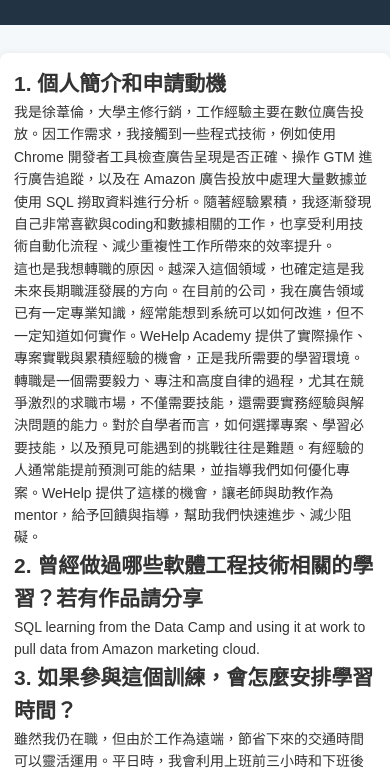
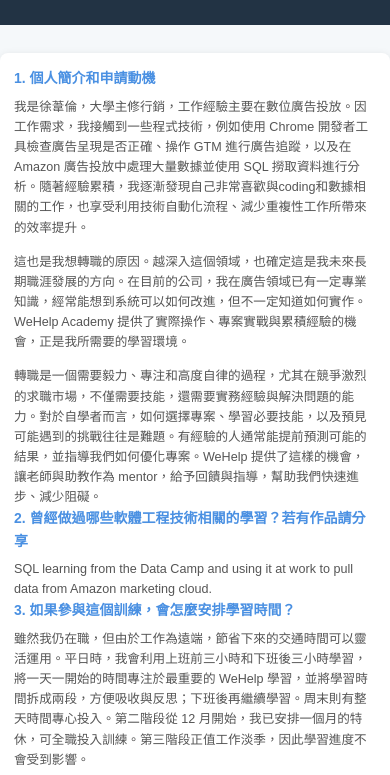
Before and after one commit to ellianahsu/WeHelp, a plain HTML site: page index.html in a window 390 px wide. Shown: the part 62-837 px from the top of the page. Drawn offline with Linux system fonts and the light colour scheme.

Commit message:
Update style.css

```diff
--- a/style.css
+++ b/style.css
@@ -40,19 +40,19 @@ body {
     gap: 1.5rem;
 }
 
-.question-item h2 {
+.qa h2 {
     color: #4a90e2;
     font-size: 1.2rem;
     margin-bottom: 0.5rem;
 }
 
-.question-item p {
+.qa p {
     font-size: 1rem;
     color: #555;
     margin-bottom: 1rem; /* ✅ add space between paragraphs */
 }
 
-.question-item p:last-child {
+.qa p:last-child {
     margin-bottom: 0; /* ✅ prevent extra space at the very end */
 }
 
@@ -75,10 +75,10 @@ body {
     .container {
       padding: 1rem;
     }
-    .question-item h2 {
+    .qa h2 {
       font-size: 1rem;
     }
-    .question-item p {
+    .qa p {
       font-size: 0.9rem;
     }
 }
```
